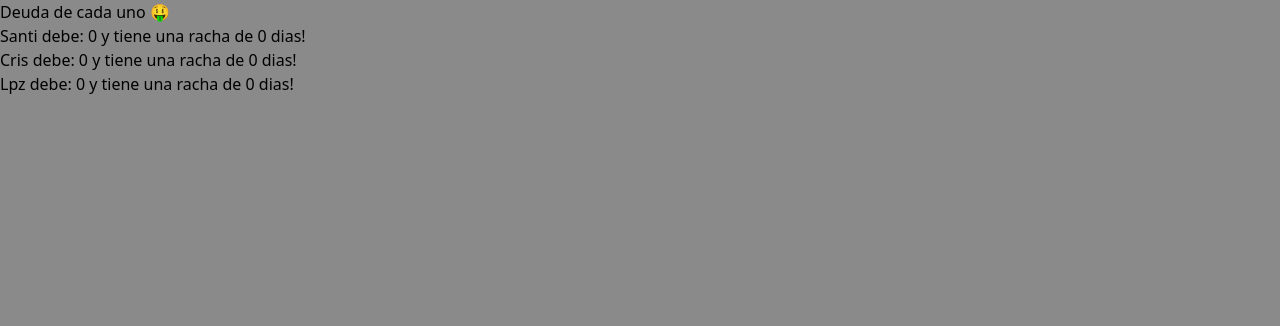
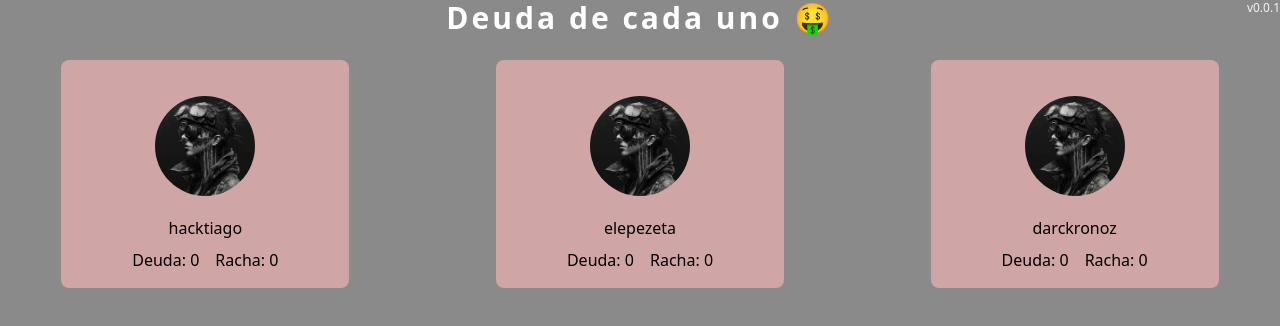
Before and after one commit to DailyCodingSoft/CodingHabit, a Next.js app in the folder coding-habit/: page /debt in a window 1280 px wide. Shown: the top 326 px of the page. Built offline with nearby package versions, Linux system fonts and the light colour scheme; no server answers; the database is empty.

Commit message:
estilos basicos para rachas

```diff
--- a/coding-habit/app/debt/page.tsx
+++ b/coding-habit/app/debt/page.tsx
@@ -1,7 +1,9 @@
 "use client";
 
 import { useEffect, useState } from "react";
-import {RedisKeyDict} from '../../types/index'
+import {RedisKeyDict, User} from '../../types/index'
+import StreakGrid from "@/components/layout/streak_grid/StreakGrid";
+import Streak from "@/components/ui/streak/Streak";
 
 const initialDate = ''//fecha inicial para calcular la racha perfecta.
 //es la fecha del primer commit del reto
@@ -58,12 +60,29 @@ export default function Debt() {
         loadInitialDebtAndStreak();
     }, []);
 
+    //crear estos con DB @lpzzzzzzz
+    const lpzUser: User = {
+        username: 'elepezeta',
+        image: '/userpic_placeholder.png'
+    }
+    const santiUser: User = {
+        username: 'hacktiago',
+        image: '/userpic_placeholder.png'
+    }
+    const crisUser: User = {
+        username: 'darckronoz',
+        image: '/userpic_placeholder.png'
+    }
+
     return (
         <>
-        <h1>Deuda de cada uno 🤑</h1>
-        <p>Santi debe: {debts.santi} y tiene una racha de {streaks.santi} dias!</p>
-        <p>Cris debe: {debts.cris} y tiene una racha de {streaks.cris} dias!</p>
-        <p>Lpz debe: {debts.lpz} y tiene una racha de {streaks.lpz} dias!</p>
+        <h1 className="text-center font-bold text-3xl text-white tracking-widest">Deuda de cada uno 🤑</h1>
+        {/*TO DO: Llenar Streak grid dinamicamente a partir del numero de usuarios*/}
+        <StreakGrid>
+            <Streak user={santiUser} debt={debts.santi} streak={streaks.santi}/>
+            <Streak user={lpzUser} debt={debts.lpz} streak={streaks.lpz}/>
+            <Streak user={crisUser} debt={debts.cris} streak={streaks.cris}/>
+        </StreakGrid>
         </>
     );
 }
--- a/coding-habit/app/layout.tsx
+++ b/coding-habit/app/layout.tsx
@@ -16,7 +16,8 @@ export default function RootLayout({
 }>) {
   return (
     <html lang="en" className={openSans.variable}>
-      <body>
+      <body className="h-full m-0">
+        <p className="absolute right-0 text-(--light-text-color) text-xs">v0.0.1</p>
         {children}
       </body>
     </html>
--- a/coding-habit/components/layout/streak_grid/StreakGrid.tsx
+++ b/coding-habit/components/layout/streak_grid/StreakGrid.tsx
@@ -1,6 +1,6 @@
 import { StreakGridComponentProps } from "@/types"
 
-export default function StreakGrid(props: StreakGridComponentProps) {
+export default function StreakGrid({children}: StreakGridComponentProps) {
     //TO DO: grid de usuarios donde el tamano es
     //responsive dependiendo de la cantidad de
     //usuarios
@@ -13,8 +13,8 @@ export default function StreakGrid(props: StreakGridComponentProps) {
     //8 usuarios cuadro cuatro abajo cuatro arriba
     //esto es para desktop
     return(
-        <div>
-            {props.streaks}
+        <div className="grid grid-cols-1 sm:grid-cols-2 md:grid-cols-3 gap-6 place-items-center mt-6">
+            {children}
         </div>
     )
 }
--- a/coding-habit/components/ui/streak/Streak.tsx
+++ b/coding-habit/components/ui/streak/Streak.tsx
@@ -4,12 +4,12 @@ import Image from "next/image";
 export default function Streak(props: StreakComponentProps) {
     return (
         <>
-        <div>
-            <Image src={props.user.image} alt="avatar" className="rounded-full"/>
+        <div className="bg-(--primary-light-color) rounded-lg text-center w-72 p-4 flex flex-col items-center">
+            <Image src={props.user.image} alt="avatar" className="rounded-full m-5" width={100} height={100}/>
             <p>{props.user.username}</p>
-            <div>
-                <p>deuda: {props.debt}</p>
-                <p>racha: {props.streak}</p>
+            <div className="flex gap-4 mt-2">
+                <p>Deuda: {props.debt}</p>
+                <p>Racha: {props.streak}</p>
             </div>
         </div>
         </>
--- a/coding-habit/styles/globals.css
+++ b/coding-habit/styles/globals.css
@@ -3,6 +3,8 @@
 :root {
   --primary-light-color: rgb(207, 165, 165);
   --main-light-bg-color: rgb(138, 138, 138);
+  --darck-text-color: rgb(26, 26, 26);
+  --light-text-color: rgb(243, 243, 243);
 }
 
 /* Estilos globales base */
--- a/coding-habit/types/index.ts
+++ b/coding-habit/types/index.ts
@@ -14,5 +14,5 @@ export type StreakComponentProps = {
 }
 
 export type StreakGridComponentProps = {
-    streaks: React.ReactNode;
+    children: React.ReactNode;
 }
```
Also changed, not shown: coding-habit/public/userpic_placeholder.png (added).
